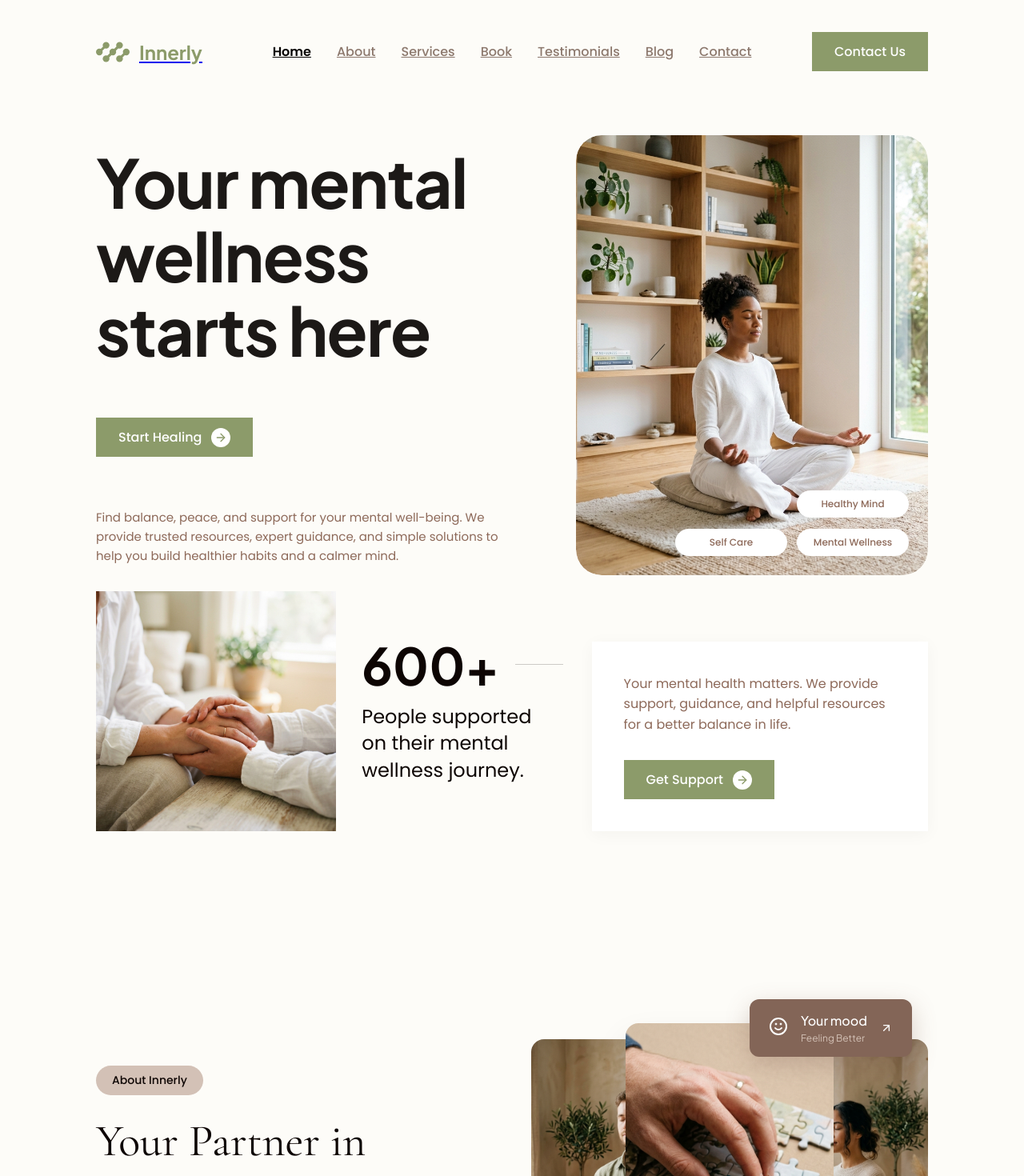
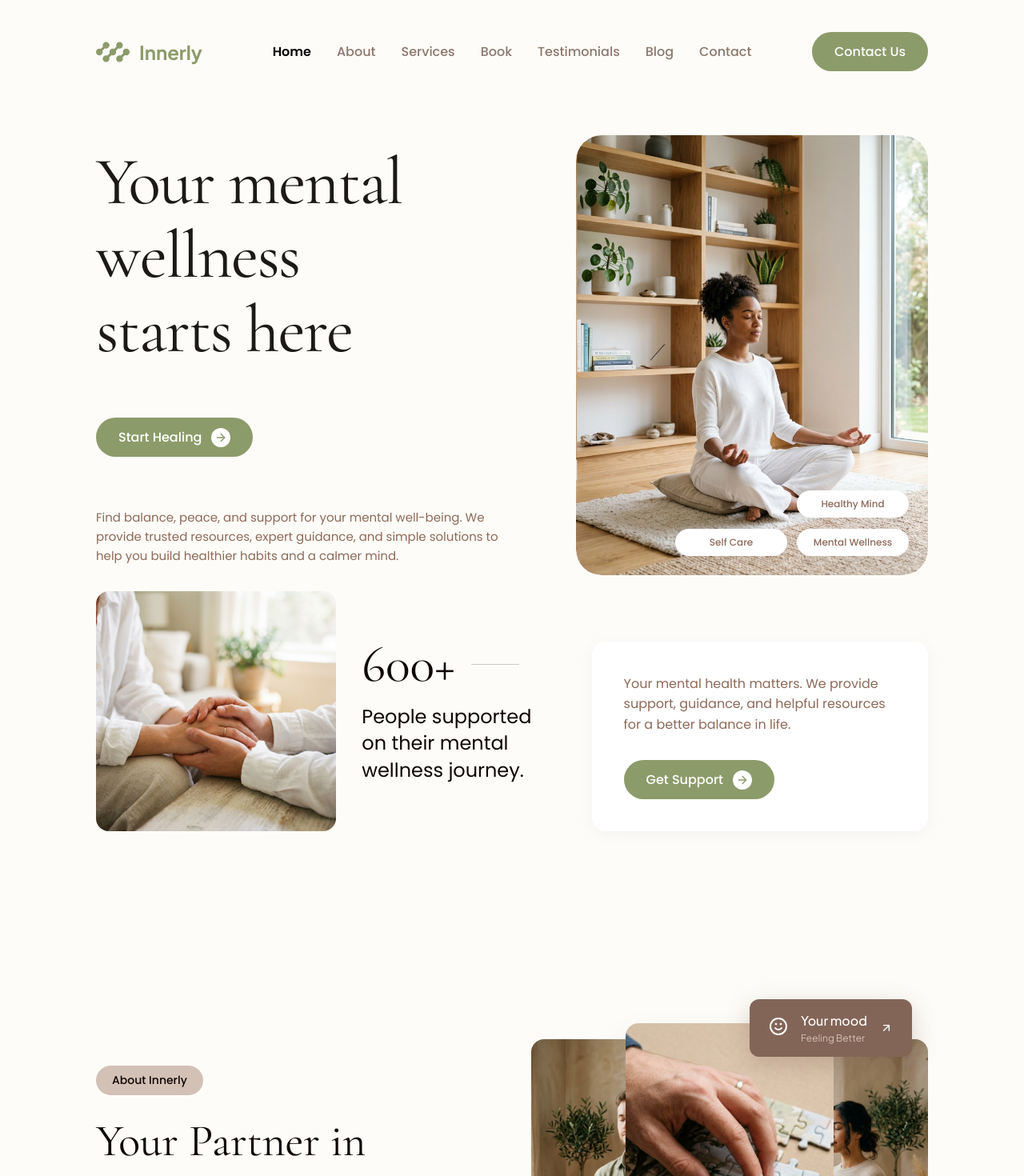
Before and after one commit to revadwi/innerly-calm-mental-health, a React (Vite) app: page / in a window 1280 px wide. Shown: the top 1470 px of the page at 80% size. Built offline with nearby package versions, Linux system fonts and the light colour scheme; a web font is replaced by a local one.

Commit message:
Restore missing CSS variables and global element styles from reva branch

```diff
--- a/src/index.css
+++ b/src/index.css
@@ -8,6 +8,12 @@
   --color-text-main: #1C1917;
   --color-text-muted: #78716C;
   --color-primary: #8C9B6A;
+  --color-primary-hover: #839166;
+  --color-white: #FFFFFF;
+  --border-radius-sm: 8px;
+  --border-radius-md: 16px;
+  --border-radius-lg: 24px;
+  --border-radius-xl: 32px;
 }
 
 * {
@@ -27,3 +33,17 @@ body {
   font-family: var(--font-sans);
   -webkit-font-smoothing: antialiased;
 }
+
+h1, h2, h3, h4, h5, h6 {
+  font-family: var(--font-serif);
+  font-weight: 400;
+}
+
+a {
+  text-decoration: none;
+  color: inherit;
+}
+
+button {
+  font-family: inherit;
+}
```
